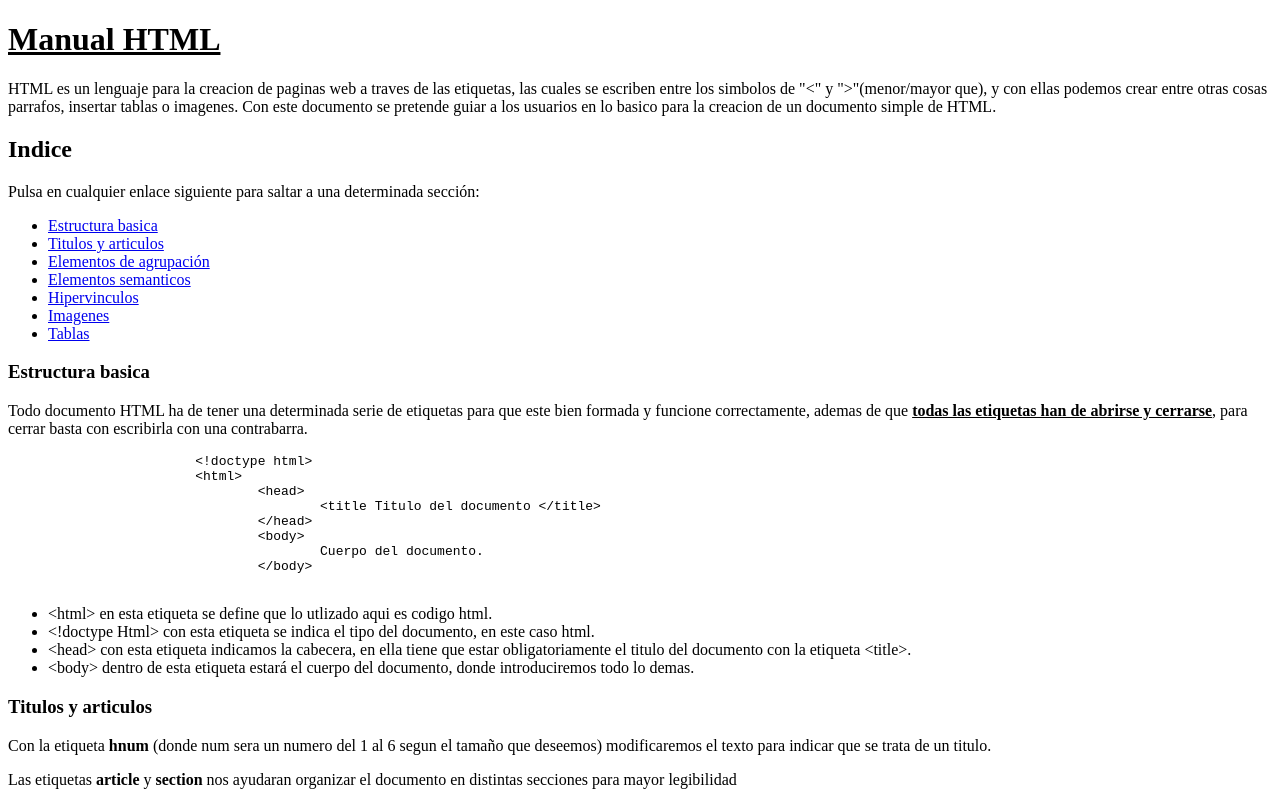
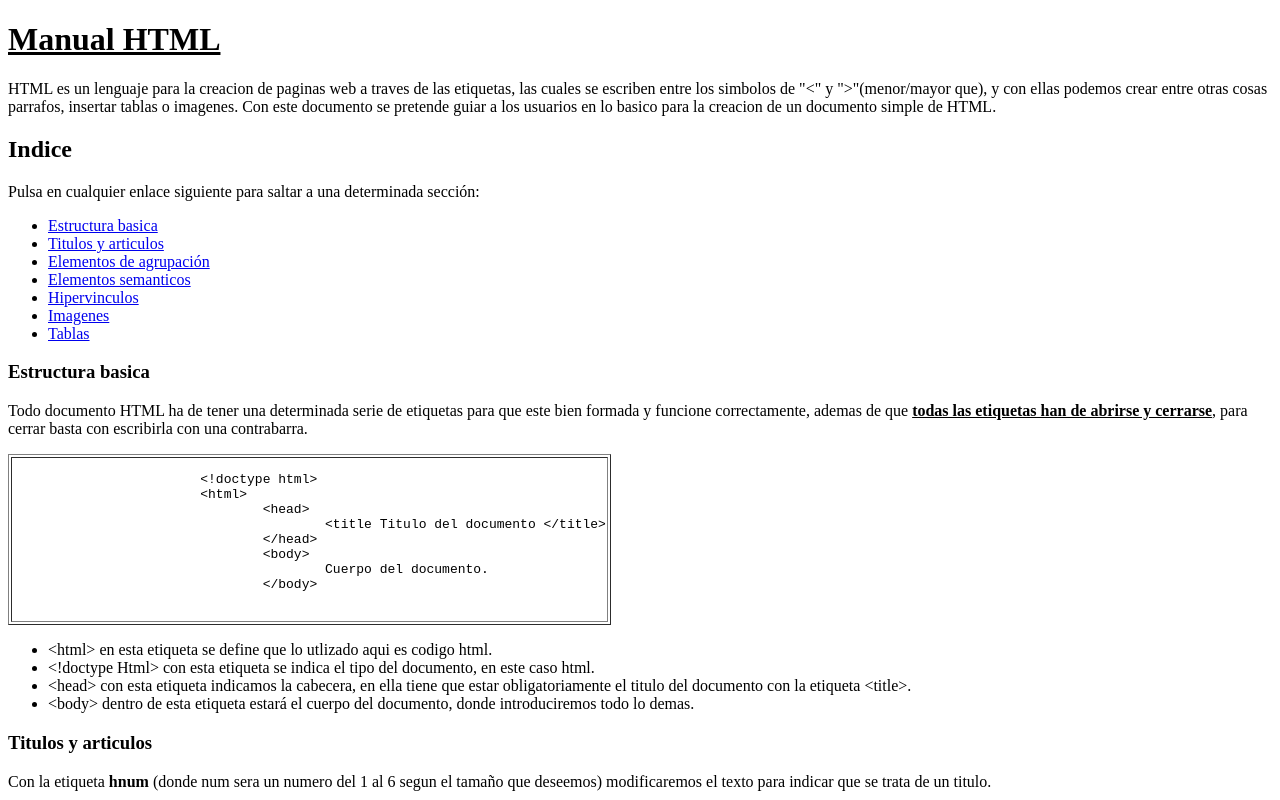
Before and after one commit to jesusluis90/trabajo, a plain HTML site: page LenguajeDeMarcas/index.html in a window 1280 px wide. Shown: the top 800 px of the page. Drawn offline with Linux system fonts and the light colour scheme.

Commit message:
Update index.html

```diff
--- a/LenguajeDeMarcas/index.html
+++ b/LenguajeDeMarcas/index.html
@@ -33,7 +33,9 @@
 			<p>Todo documento HTML ha de tener una determinada serie de etiquetas para que este bien formada y funcione correctamente,
 		   	   ademas de que <b><u><strong>todas las etiquetas han de abrirse y cerrarse</strong></b></u>, para cerrar basta con escribirla con una contrabarra.
 			</p>
-
+			<table border=1>
+			<tr>
+			<td>
 			<pre>
 			&lt!doctype html&gt
 			&lthtml&gt
@@ -44,7 +46,8 @@
 					Cuerpo del documento.
 				&lt/body&gt
 			</pre>
-
+			</tr>
+			</table>
 
 				<ul>	<li>&lthtml&gt en esta etiqueta se define que lo utlizado aqui es codigo html.
 					<li>&lt!doctype Html&gt con esta etiqueta se indica el tipo del documento, en este caso html.
@@ -62,7 +65,7 @@
 		   	   que se trata de un titulo.
 			</p>
 			<p>Las etiquetas <b>article</b> y <b>section</b> nos ayudaran organizar el documento en distintas secciones para mayor legibilidad </p>
-			</table>
+
 		</article>
 		<article>
 			<a name="Elementos de agrupación"></a>
```
